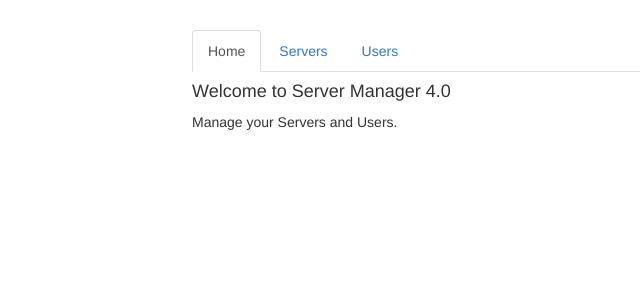
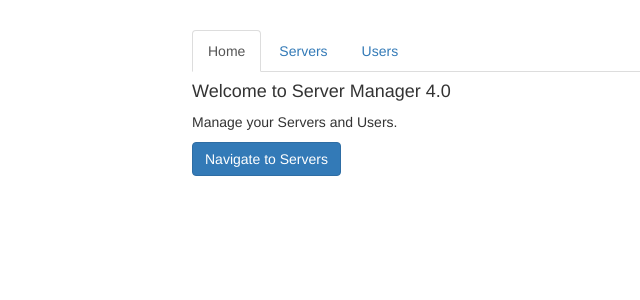
Before and after one commit to Mughees605/Learning-Angular, an Angular app in the folder routing-start/: page / in a window 1280 px wide. Shown: the top 300 px of the page, without its empty margins (73-713 px from the left). Built offline with nearby package versions, Linux system fonts and the light colour scheme.

Commit message:
changing routes without navigation

```diff
--- a/routing-start/src/app/home/home.component.html
+++ b/routing-start/src/app/home/home.component.html
@@ -1,2 +1,3 @@
 <h4>Welcome to Server Manager 4.0</h4>
 <p>Manage your Servers and Users.</p>
+<button class="btn btn-primary" (click)='onLoad()'>Navigate to Servers</button>
--- a/routing-start/src/app/home/home.component.ts
+++ b/routing-start/src/app/home/home.component.ts
@@ -1,5 +1,5 @@
 import { Component, OnInit } from '@angular/core';
-
+import { Router } from '@angular/router'
 @Component({
   selector: 'app-home',
   templateUrl: './home.component.html',
@@ -7,9 +7,13 @@
 })
 export class HomeComponent implements OnInit {
 
-  constructor() { }
+  constructor(private router:Router) { }
 
   ngOnInit() {
   }
 
+  onLoad(){
+      this.router.navigate(['/servers'])
+  }
+
 }
```
